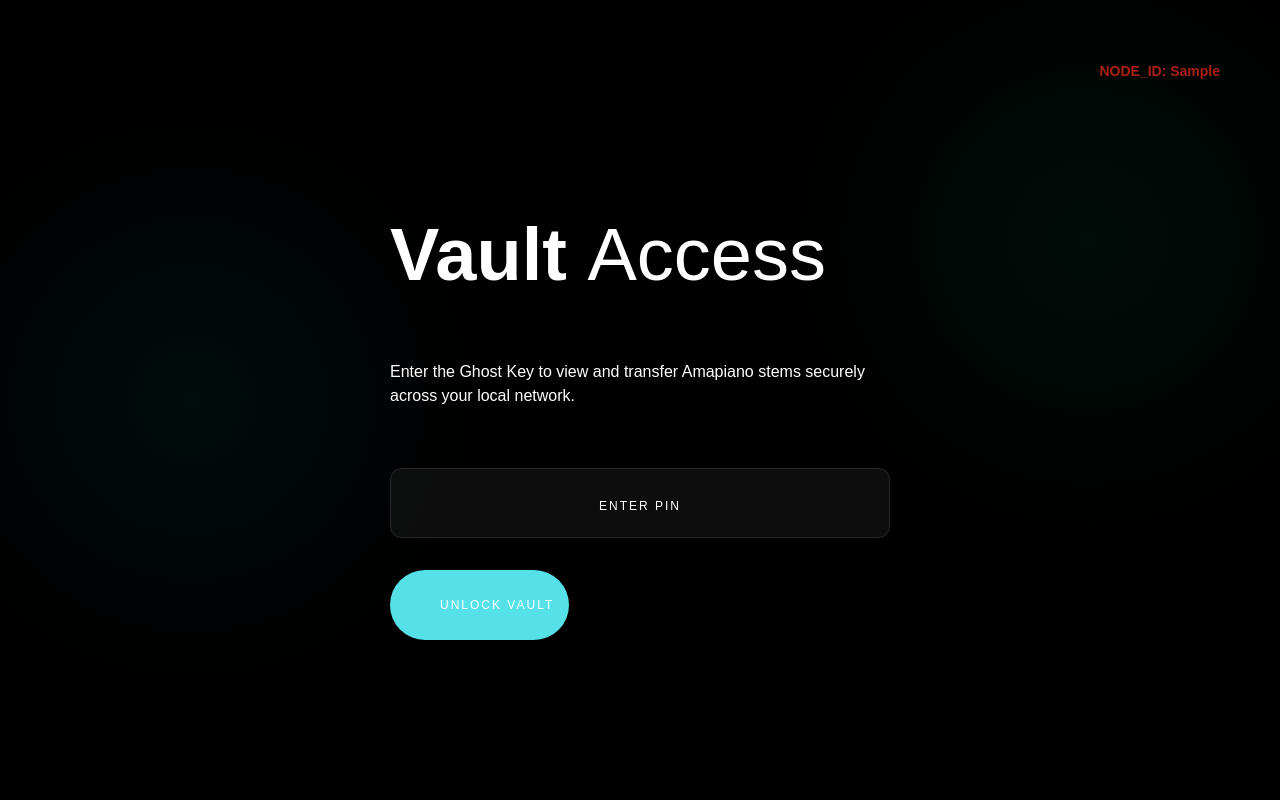
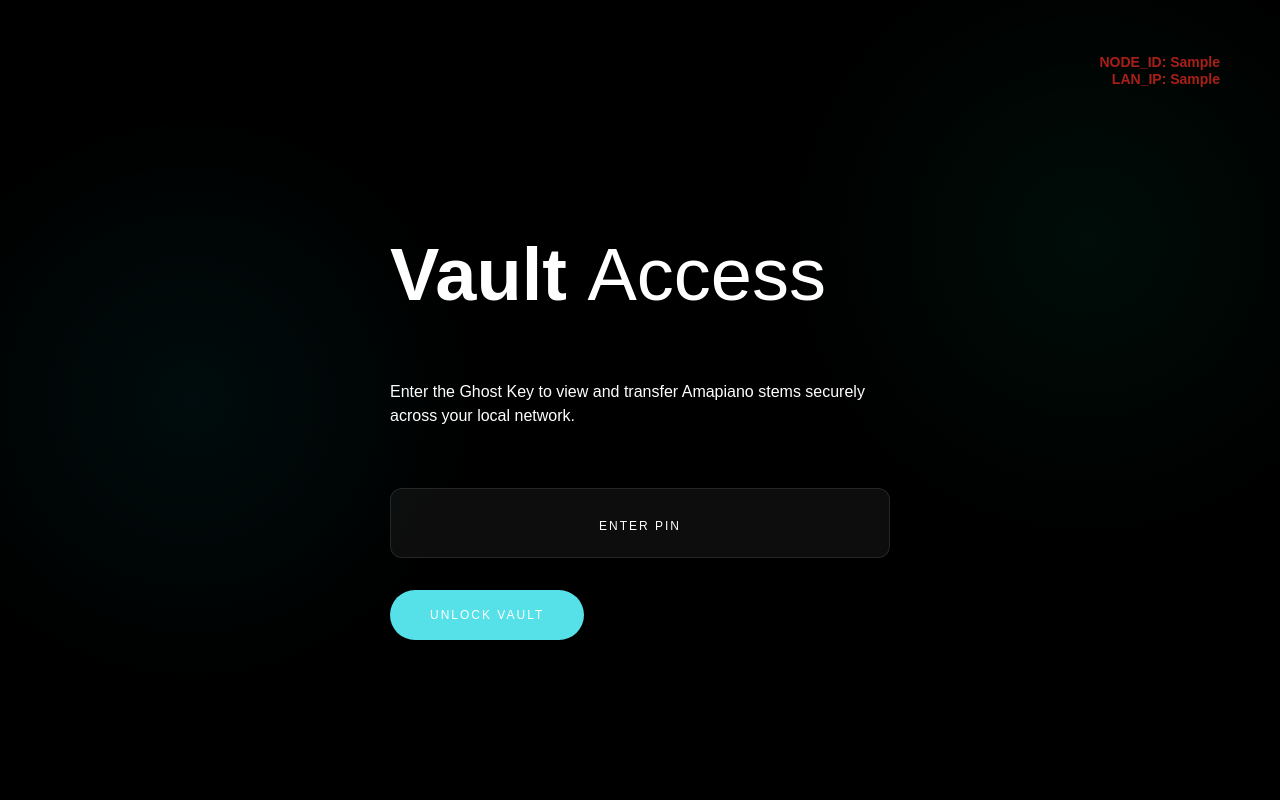
Before and after one commit to thulanesigasa/ghost_fileshuttler, a Flask app: template app/templates/index.html in a window 1280 px wide. Run offline with Flask 3, Linux system fonts and the light colour scheme; the template is opened without the code that fills it: most values are stand-ins (such as "Sample title", 1, 10 or a date in 2020); some libraries are stand-ins or nearby versions.

Commit message:
UI: Fixed Unlock Vault button proportions and displayed LAN IP

```diff
--- a/app/app.py
+++ b/app/app.py
@@ -54,8 +54,9 @@ def get_host_ip():
 @app.route('/')
 def index():
     host_ip = get_host_ip()
+    lan_ip = os.environ.get('LAN_IP', host_ip)  # Default to internal if not set
     is_auth = session.get('authenticated', False)
-    return render_template('index.html', host_ip=host_ip, is_auth=is_auth)
+    return render_template('index.html', host_ip=host_ip, lan_ip=lan_ip, is_auth=is_auth)
 
 @app.route('/auth', methods=['POST'])
 def authenticate():
--- a/app/templates/index.html
+++ b/app/templates/index.html
@@ -37,8 +37,10 @@
         <div class="mil-frame">
             <div class="mil-frame-top">
                 <a href="/" class="mil-logo">Ghost_FS</a>
-                <div class="mil-menu-btn" style="color: var(--accent-1); font-size: 14px; font-weight: 600;">
-                    NODE_ID: {{ host_ip }}
+                <div class="mil-menu-btn"
+                    style="color: var(--accent-1); font-size: 14px; font-weight: 600; text-align: right; line-height: 1.2;">
+                    NODE_ID: {{ host_ip }}<br>
+                    LAN_IP: {{ lan_ip }}
                 </div>
             </div>
             <div class="mil-frame-bottom">
@@ -74,7 +76,8 @@
                                     <input type="password" id="pin-input" placeholder="Enter PIN" inputmode="numeric"
                                         required
                                         style="background: rgba(255,255,255,0.05); border-radius: 12px; padding: 15px 30px; margin-bottom: 2rem;">
-                                    <button type="submit" class="mil-button mil-arrow-place">
+                                    <button type="submit" class="mil-button"
+                                        style="padding: 0 40px; justify-content: center; height: 50px; display: inline-flex; width: auto; margin: 0 auto;">
                                         <span>Unlock Vault</span>
                                     </button>
                                 </form>
@@ -315,7 +318,8 @@
                             </div>
 
                             <h2 class="mil-center mil-up mil-mb-60">Producer <span class="mil-thin">Voices:</span>
-                                <br>Why They Use <span class="mil-thin">Ghost_FS</span></h2>
+                                <br>Why They Use <span class="mil-thin">Ghost_FS</span>
+                            </h2>
 
                             <div class="row justify-content-center">
                                 <div class="col-lg-8">
@@ -336,23 +340,6 @@
                     </section>
                     <!-- reviews end -->
 
-                    <!-- LAN IP Note -->
-                    <section class="mil-dark-bg mil-p-0-120">
-                        <div class="container">
-                            <div class="mil-divider mil-mb-60"></div>
-                            <div class="row justify-content-center">
-                                <div class="col-lg-8 mil-center">
-                                    <p class="mil-text-sm mil-light-soft">
-                                        <span class="mil-accent-1">PRO-TIP:</span> To access Ghost_FS from other devices
-                                        on your LAN, use your Host machine's IP address instead of the NODE_ID shown
-                                        above.
-                                        You can find it by running <code>ip addr</code> or <code>ifconfig</code> on this
-                                        machine.
-                                    </p>
-                                </div>
-                            </div>
-                        </div>
-                    </section>
                     {% endif %}
 
             </div>
--- a/docker-compose.yml
+++ b/docker-compose.yml
@@ -15,6 +15,7 @@ services:
       - FLASK_APP=app.py
       - FLASK_DEBUG=1
       - FLASK_ENV=development
+      - LAN_IP=192.168.34.48
     networks:
       - shuttler_network
     depends_on:
```
